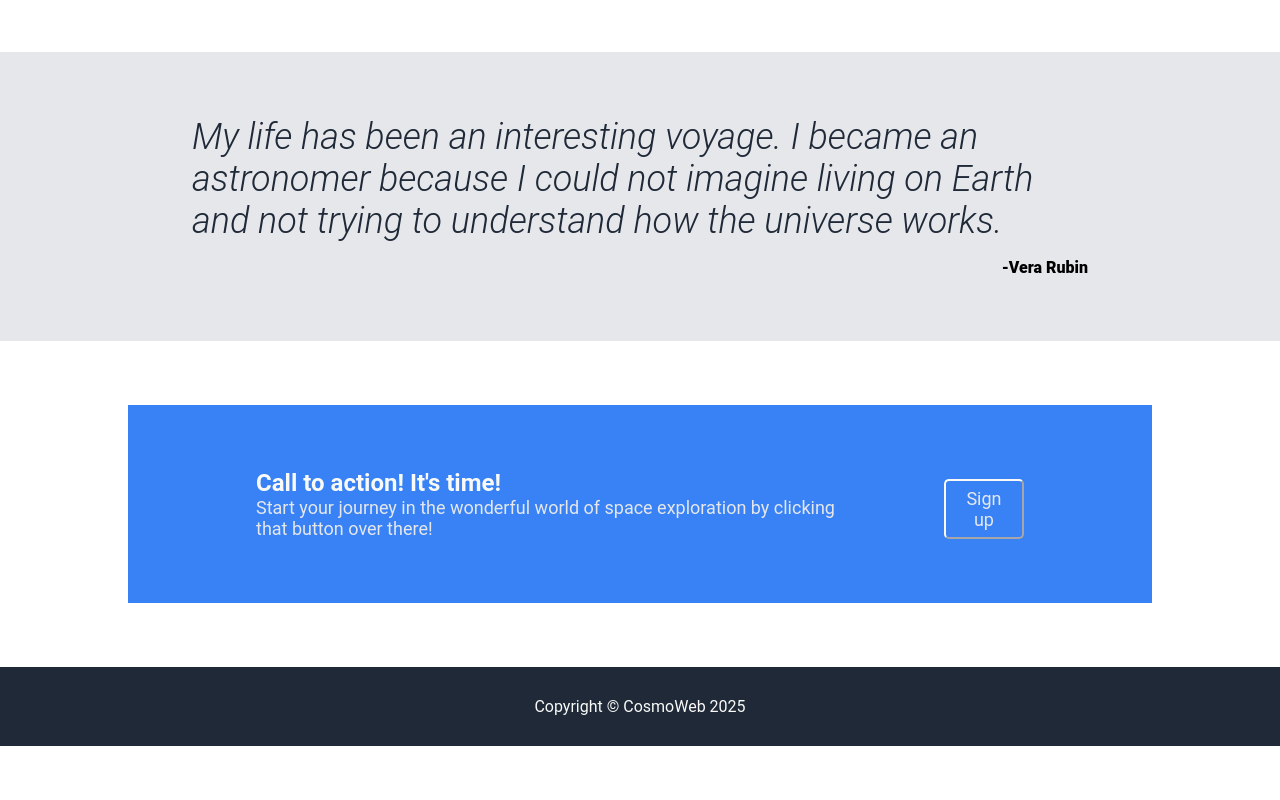
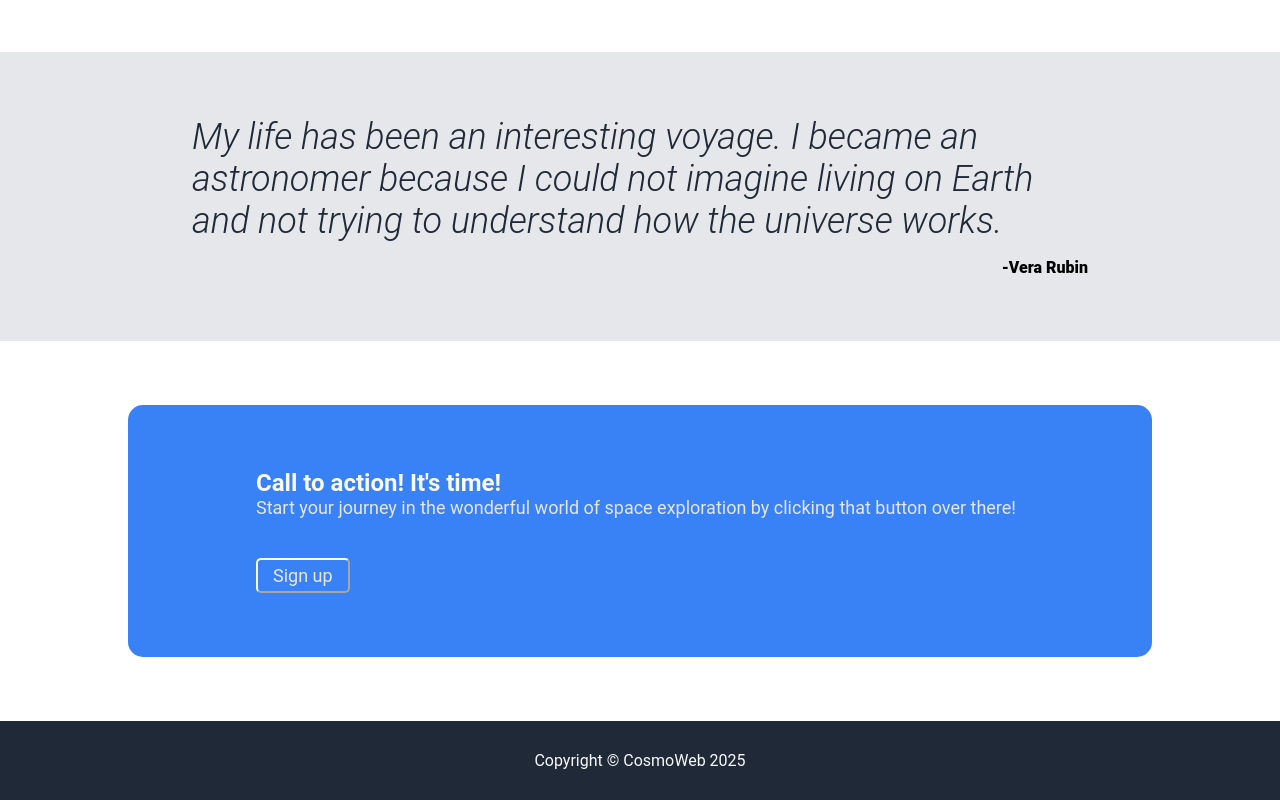
Before and after one commit to CosmoWeb/landing-page, a plain HTML site: page index.html in a window 1280 px wide. Shown: the part 992-1792 px from the top of the page. Before the commit the page ends 1738 px from the top, so only its background shows below. Drawn offline with Linux system fonts and the light colour scheme.

Commit message:
Fix button behavior
The sign up button at the end of the page was displaying in the wrong way. I added a wrap to its container and lessened the gap between the button and the text.

```diff
--- a/css/style.css
+++ b/css/style.css
@@ -146,9 +146,12 @@ button{
     display: flex;
     background-color: #3882f6;
     margin:5% 10%;
-    gap:100px;
+    gap:30px;
     padding:5% 10%;
-    justify-content: space-around;
+    justify-content: space-between;
+    align-items: center;
+    flex-wrap:wrap;
+    border-radius: 15px;
 }
 
 .action-button{
```
